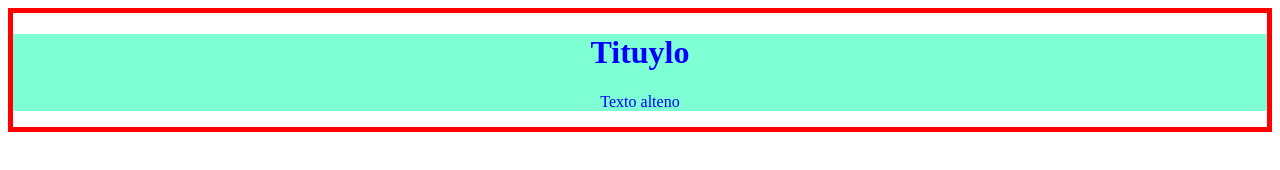
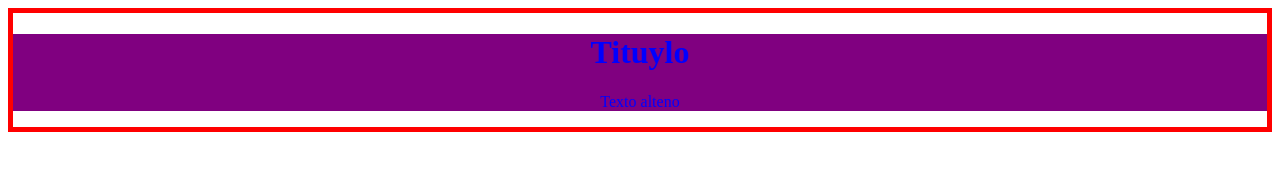
Before and after one commit to javierportillar/pruebagit, a plain HTML site: page pag/index.html in a window 1280 px wide. Drawn offline with Linux system fonts and the light colour scheme.

Commit message:
cambio de color

```diff
--- a/pag/estilos.css
+++ b/pag/estilos.css
@@ -5,5 +5,5 @@ body{
 }
 
 div{
-    background-color: aquamarine;
+    background-color: purple;
 }
```
